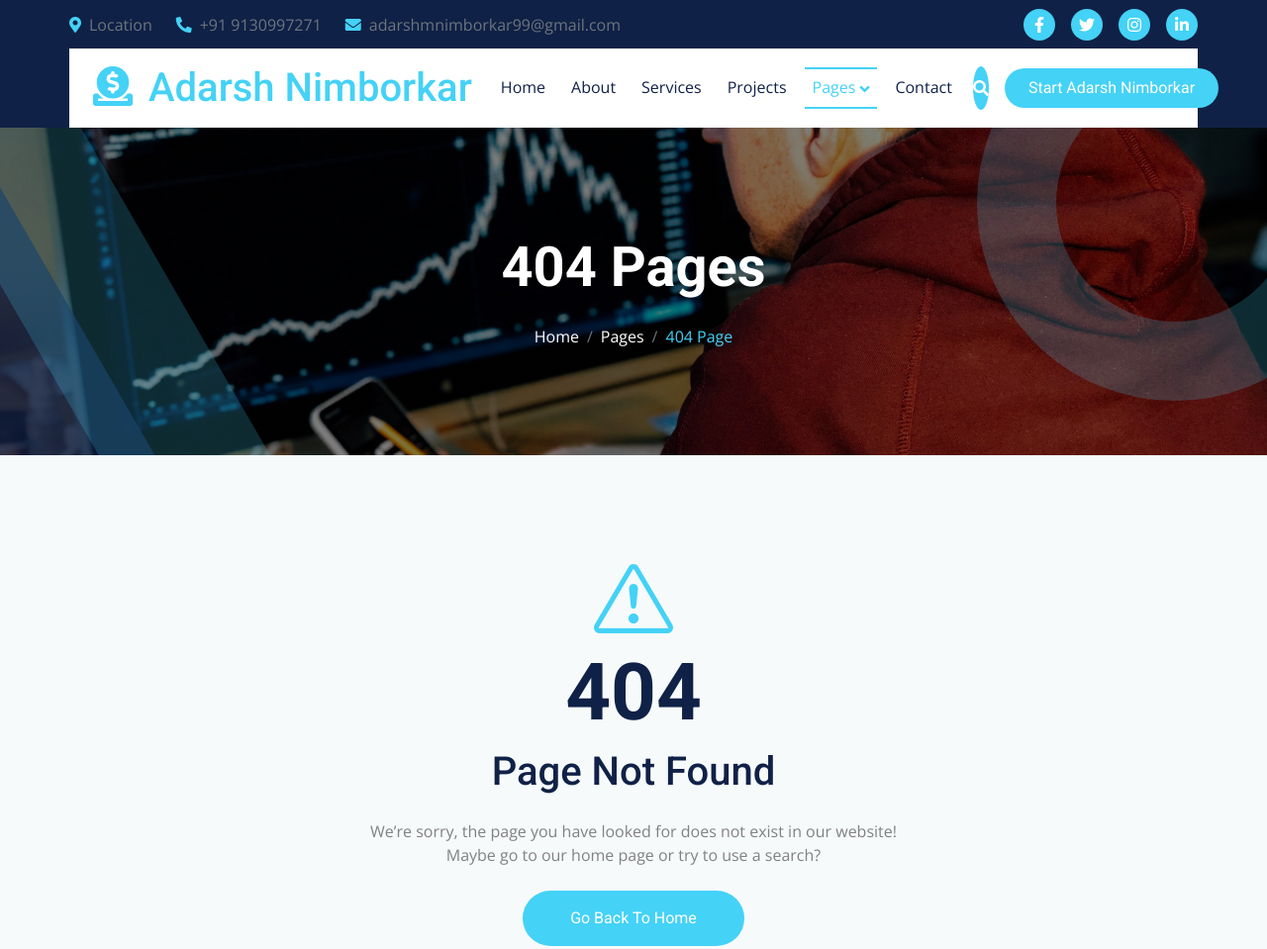
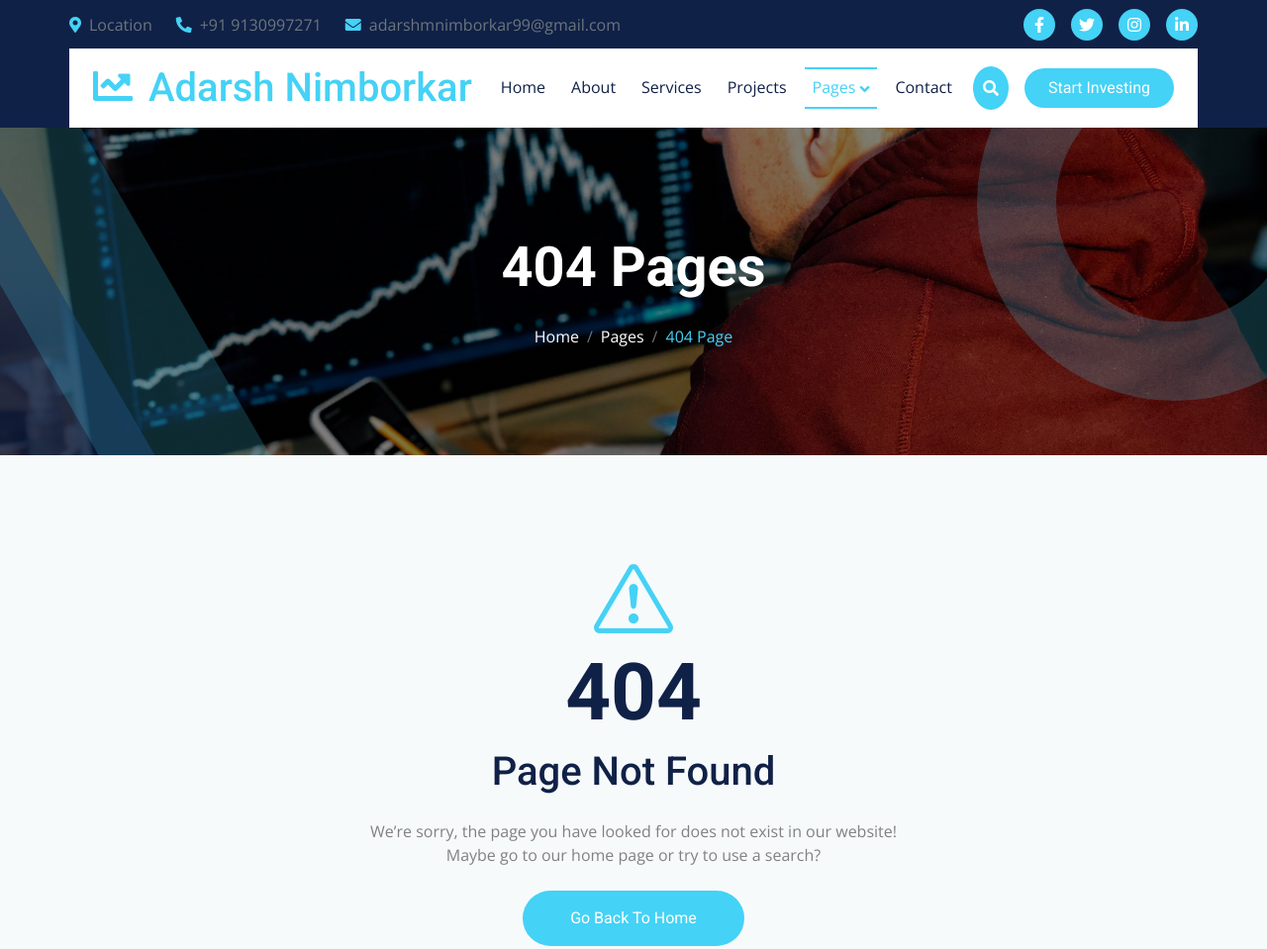
Before and after one commit to Adarsh271099/Adarsh271099.github.io, a plain HTML site: page 404.html in a window 1280 px wide. Shown: the top 959 px of the page at 99% size. Drawn offline with nearby package versions, Linux system fonts and the light colour scheme.

Commit message:
Update 404.html

```diff
--- a/404.html
+++ b/404.html
@@ -74,7 +74,7 @@
             <div class="container px-0">
                 <nav class="navbar navbar-expand-lg navbar-dark bg-white py-3 px-4">
                     <a href="index.html" class="navbar-brand p-0">
-                        <h1 class="text-primary m-0"><i class="fas fa-donate me-3"></i>Adarsh Nimborkar</h1>
+                        <h1 class="text-primary m-0"><i class="fas fa-chart-line me-3"></i>Adarsh Nimborkar</h1>
                         <!-- <img src="img/logo.png" alt="Logo"> -->
                     </a>
                     <button class="navbar-toggler" type="button" data-bs-toggle="collapse" data-bs-target="#navbarCollapse">
@@ -100,7 +100,7 @@
                         </div>
                         <div class="d-flex align-items-center flex-nowrap pt-xl-0">
                             <button class="btn btn-primary btn-md-square mx-2" data-bs-toggle="modal" data-bs-target="#searchModal"><i class="fas fa-search"></i></button>
-                            <a href="#" class="btn btn-primary rounded-pill text-white py-2 px-4 ms-2 flex-wrap flex-sm-shrink-0">Start Adarsh Nimborkar</a>
+                            <a href="#" class="btn btn-primary rounded-pill text-white py-2 px-4 ms-2 flex-wrap flex-sm-shrink-0">Start Investing</a>
                         </div>
                     </div>
                 </nav>
```
